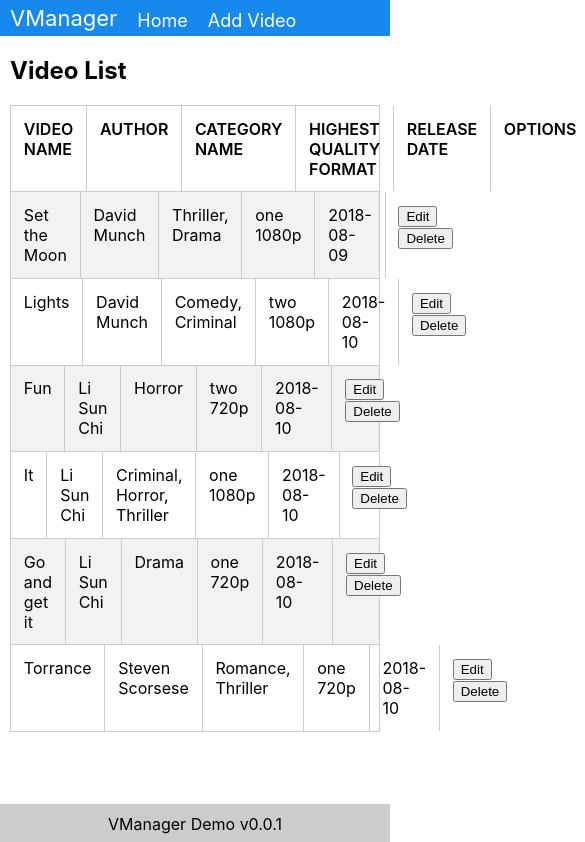
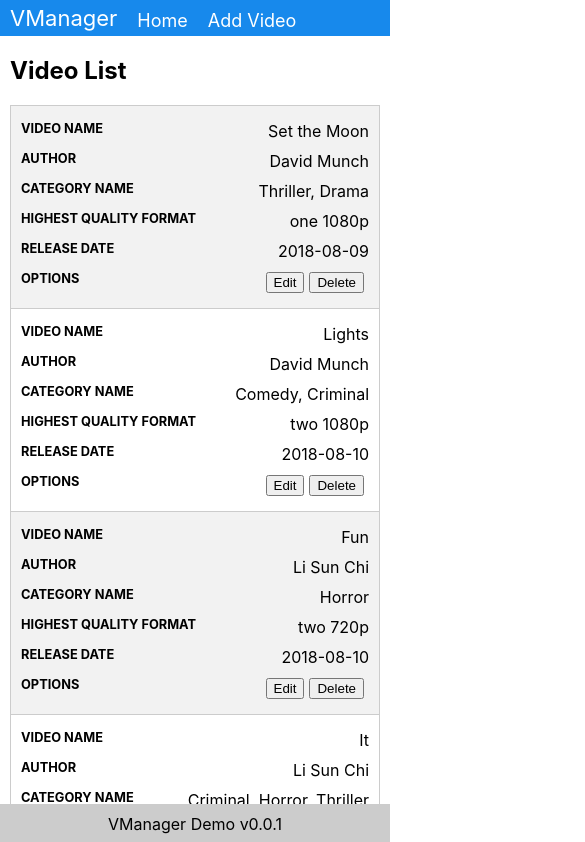
Before and after one commit to NakulShinde/video-manager, a React (Create React App) app: page / in a window 390 px wide. Shown: the top 842 px of the page, 585 px wide, since content can reach past the window. Built offline with nearby package versions, Linux system fonts and the light colour scheme; data requests are answered from the project's data file.

Commit message:
Adding responsive css for screen less that width of 720px.

```diff
--- a/src/Components/VideoList/VideoList.module.scss
+++ b/src/Components/VideoList/VideoList.module.scss
@@ -1,4 +1,5 @@
 @import './../../Styles/sharedVariables';
+
 :local {
     .video__list {
 
@@ -7,7 +8,7 @@
             justify-content: space-around;
             border: $border-style;
             border-top: none;
-            &:nth-child(odd){
+            &:nth-child(odd) {
                 background-color: $background-color-shade-3;
             }
             &.listHeader {
@@ -30,10 +31,42 @@
             &.listAction {
                 display: inline;
                 border-right: none;
-                button{
+                button {
                     margin-right: 5px;
                 }
             }
         }
     }
+    @media screen and (max-width: 720px) {
+        .video__list {
+            .listRow {
+                padding: 10px 0px;
+                display: block;
+                &.listHeader {
+                    display: none;
+                }
+                &.listHeader+.listRow {
+                    display: block;
+                    border: $border-style;
+                }
+            }
+            .listCol {
+                display: block;
+                text-align: right;
+                padding: 5px 10px;
+                border-right: none;
+                &.listAction {
+                    display: block;
+                    text-align: right;
+                }
+                &::before {
+                    content: attr(data-label);
+                    float: left;
+                    font-weight: bold;
+                    font-size: 0.8em;
+                    text-transform: uppercase;
+                }
+            }
+        }
+    }
 }
```
